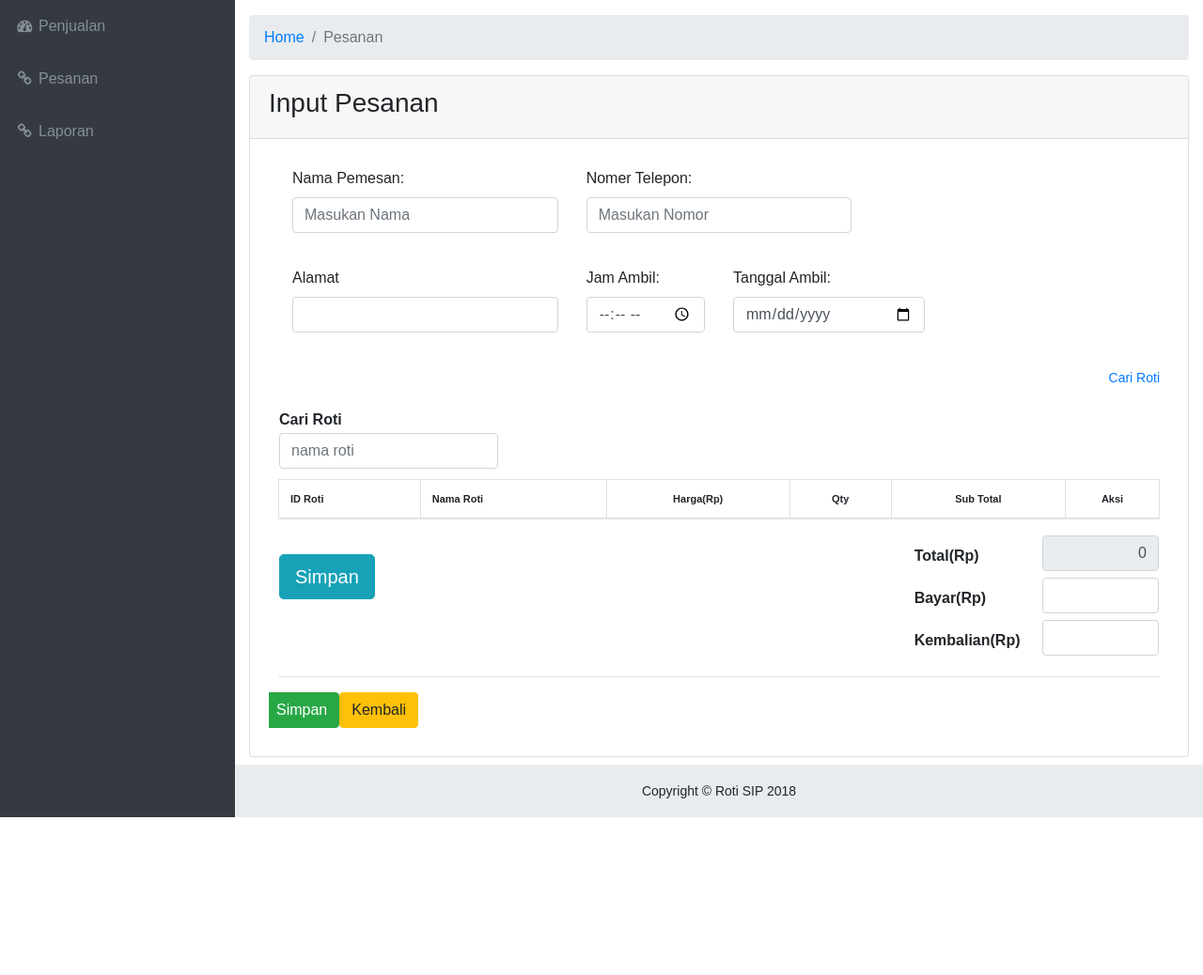
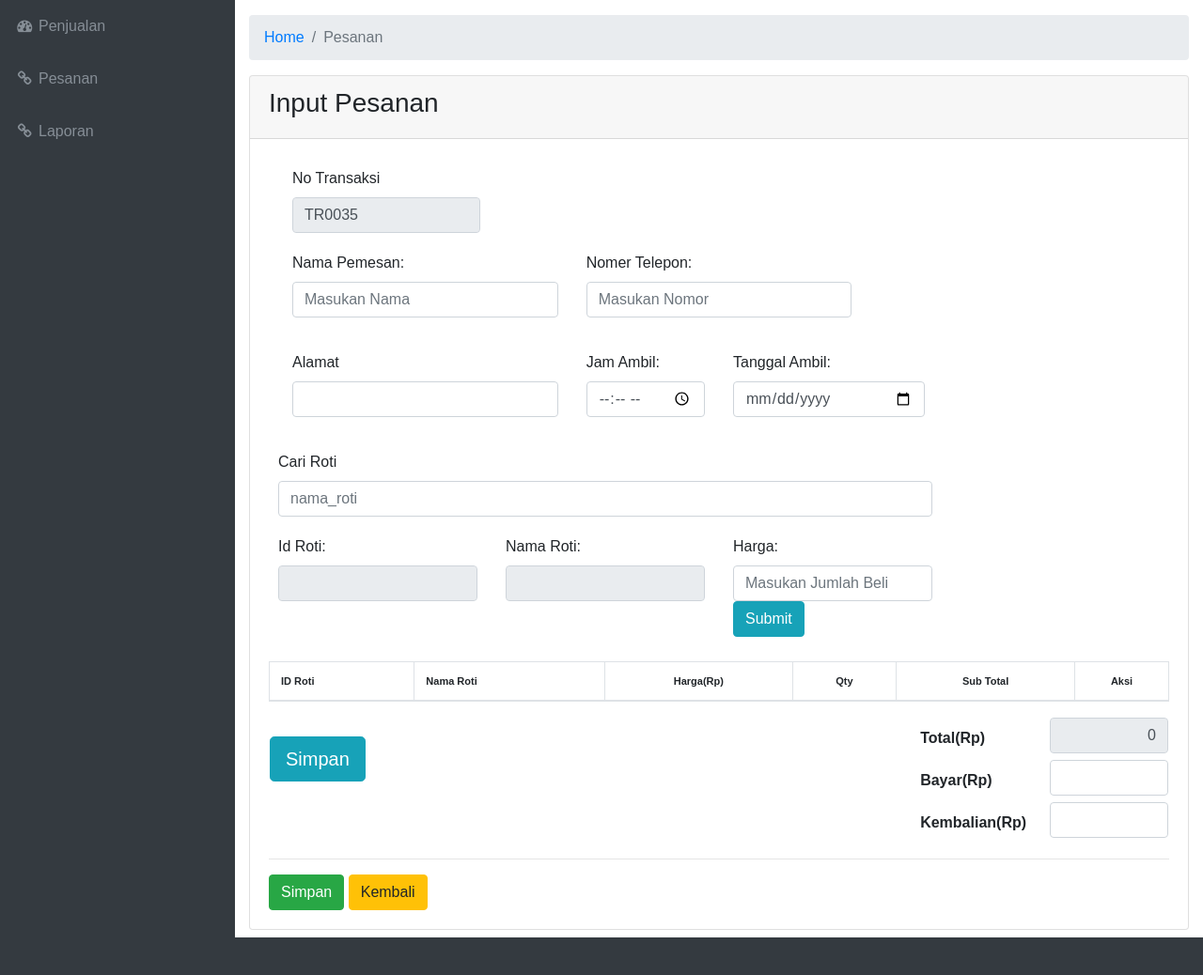
Before and after one commit to TIF-GEMSTONE/RotiSIP, a CodeIgniter app: page /RotiSip/Pesanan/input in a window 1280 px wide. Shown: the part 56-1094 px from the top of the page at 94% size. Before the commit the page ends 926 px from the top, so only its background shows below. Run offline with CodeIgniter, Linux system fonts and the light colour scheme; data comes from the database, SQL or seed files in the repository; lists and menus that the app fills with data are empty; some libraries are stand-ins or nearby versions.

Commit message:
pesanan auto

```diff
--- a/application/controllers/Pesanan.php
+++ b/application/controllers/Pesanan.php
@@ -16,6 +16,20 @@ class Pesanan extends CI_Controller{
 		$this->load->view('ReadPesanan_view', $data);
 		$this->load->view('element/footer');
 	}
+
+	public function get_autocomplete(){    //membuat dropdown pilihan di search box
+        if (isset($_GET['term'])) {
+            $result = $this->Pesanan_model->search($_GET['term']);
+            if (count($result) > 0) {
+            foreach ($result as $row)
+                $arr_result[] = array(
+                	'label'=> $row->nama_roti,
+                	'id_roti' => $row->id_roti
+                );
+                echo json_encode($arr_result);
+            }
+        }
+    }
 
 	function input(){
 		if (isset($_POST['btnTambah'])){
@@ -44,9 +58,10 @@ class Pesanan extends CI_Controller{
 			$title=array(
 		        'title'=>'Pesanan'
 		    );
+		    $kode['kode'] = $this->Pesanan_model->get_notrans();
 			$this->load->view('element/header', $title);
-			$this->load->view('CreatePesanan_view', $data);
-			$this->load->view('element/footer');
+			$this->load->view('CreatePesanan_view', $data+$kode);
+			// $this->load->view('element/footer');
 		}
 	}
 	function delete($id){
--- a/application/models/Pesanan_model.php
+++ b/application/models/Pesanan_model.php
@@ -43,5 +43,32 @@ class Pesanan_model extends CI_Model {
     return $this->db->update('tabel_pesanan',$data);
   }
 
+  function search($title){
+        $this->db->like('nama_roti', $title , 'both');
+        $this->db->order_by('nama_roti', 'ASC');
+        $this->db->limit(10);
+        return $this->db->get('tabel_roti')->result();
+    }
+
+
+  function get_notrans(){
+    $this->db->select('RIGHT(tabel_pesanan.id_pesan,4) as kode', FALSE);
+    $this->db->order_by('id_pesan','DESC');
+    $this->db->limit(1);
+    $query = $this->db->get('tabel_pesanan');
+    if($query->num_rows() <> 0){
+
+     $data = $query->row();
+     $kode = intval($data->kode) + 1;
+    }
+    else {
+     //jika kode belum ada
+     $kode = 1;
+    }
+    $kodemax = str_pad($kode, 4, "0", STR_PAD_LEFT);
+    $kodejadi = "TR".$kodemax;
+    return $kodejadi;
+}
+
 }
 ?>
--- a/application/views/CreatePesanan_view.php
+++ b/application/views/CreatePesanan_view.php
@@ -8,7 +8,15 @@
 
             <form method="post" action="input">
 
+            <div class="row">
+              <div class="col-lg-9">
+                <label>No Transaksi</label>
+                <input type="text" class="form-control" id="transaksi" placeholder="transaksi" style="width:200px;" value="<?php echo $kode;?>" readonly>
+              </div>
+            </div>
+
             <div class="form-group row">
+
               <div class="col-sm-4" >
                 <label  for="nama">Nama Pemesan:</label>
                 <input class="form-control" placeholder="Masukan Nama" type="text" name="nama_pemesan" value="<?php if(isset($data)) { echo $data[0]->nama_pemesan; } ?>">
@@ -41,25 +49,55 @@
           </form>
 
       <div class="row">
-        <div class="col-lg-12">
-            <a href="#" data-toggle="modal" data-target="#largeModal" class="pull-right"><small>Cari Roti</small></a>
-            </div>
+            <div class="col-lg-9">
+
+            <form id="form_search" action="<?php echo site_url('Pesanan/get_autocomplete');?>" method="GET">
+                <label>Cari Roti</label>
+                <div class="input-group">
+                    <input type="text" name="title" class="form-control" id="title" placeholder="nama_roti" style="width:200px;">
+
+                 </div>
+            </form>
+
+        </div>
+        <script src="<?php echo base_url().'assets/js/jquery-3.3.1.js'?>" type="text/javascript"></script>
+        <script src="<?php echo base_url().'assets/js/bootstrap.js'?>" type="text/javascript"></script>
+        <script src="<?php echo base_url().'assets/js/jquery-ui.js'?>" type="text/javascript"></script>
+        <script type="text/javascript">
+            $(document).ready(function(){
+                $('#title').autocomplete({
+                source: "<?php echo site_url('Pesanan/get_autocomplete');?>",
+
+                select: function (event, ui) {
+                    $(this).val(ui.item.label);
+                    $('[name="id_roti"]').val(ui.item.id_roti);
+                    $('[name="nama_roti"]').val(ui.item.label);
+
+                }
+            });
+            });
+        </script>
         </div>
 
-        <div class="row">
-            <div class="col-lg-12">
-            <form action="<?php echo base_url().'Penjualan/add_to_cart'?>" method="post">
-            <table>
-                <tr>
-                    <th>Cari Roti</th>
-                </tr>
-                <tr>
-                    <th><input type="text" placeholder="nama roti" name="nama_roti" id="nama_roti" class="form-control input-sm"></th>
-                </tr>
-                    <div id="detail_roti" style="position:absolute;">
-                    </div>
-            </table>
-             </form>
+        <div class="form-group row">
+            <div class="col-sm-3" >
+                <label  for="nama">Id Roti:</label>
+                <input class="form-control" type="text" name="id_roti" readonly>
+              </div>
+
+              <div class="col-sm-3" >
+                <label  for="nama">Nama Roti:</label>
+                <input class="form-control" type="text" name="nama_roti" readonly >
+              </div>
+
+              <div class="col-lg-3">
+              <label for="nomor">Harga: </label>
+                <input class="form-control" placeholder="Masukan Jumlah Beli" type="text" name="no_telp">
+                <span class="input-group-btn">
+                        <button class="btn btn-info" type="submit">Submit</button>
+                    </span>
+                </div>
+            </div>
 
             <table class="table table-bordered table-condensed" style="font-size:11px;margin-top:10px;">
                 <thead>
```
Also changed, not shown: application/views/v_penjualan.php (+2 -5 lines).
